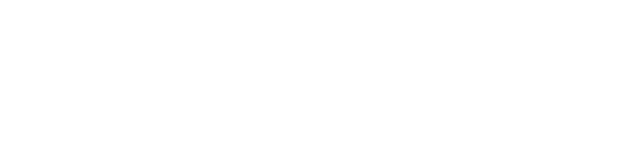
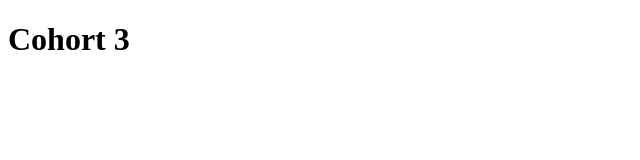
Before and after one commit to gorbadil/gitLesson, a plain HTML site: page index.html in a window 1280 px wide. Shown: the whole page, without its empty margins (0-640 px from the left). Drawn offline with Linux system fonts and the light colour scheme.

Commit message:
Update index.html

```diff
--- a/index.html
+++ b/index.html
@@ -4,6 +4,7 @@
     <meta charset="UTF-8">
     <meta name="viewport" content="width=device-width, initial-scale=1.0">
     <title>Document</title>
+    <h1>Cohort 3</h1>
 </head>
 <body>
 
```
